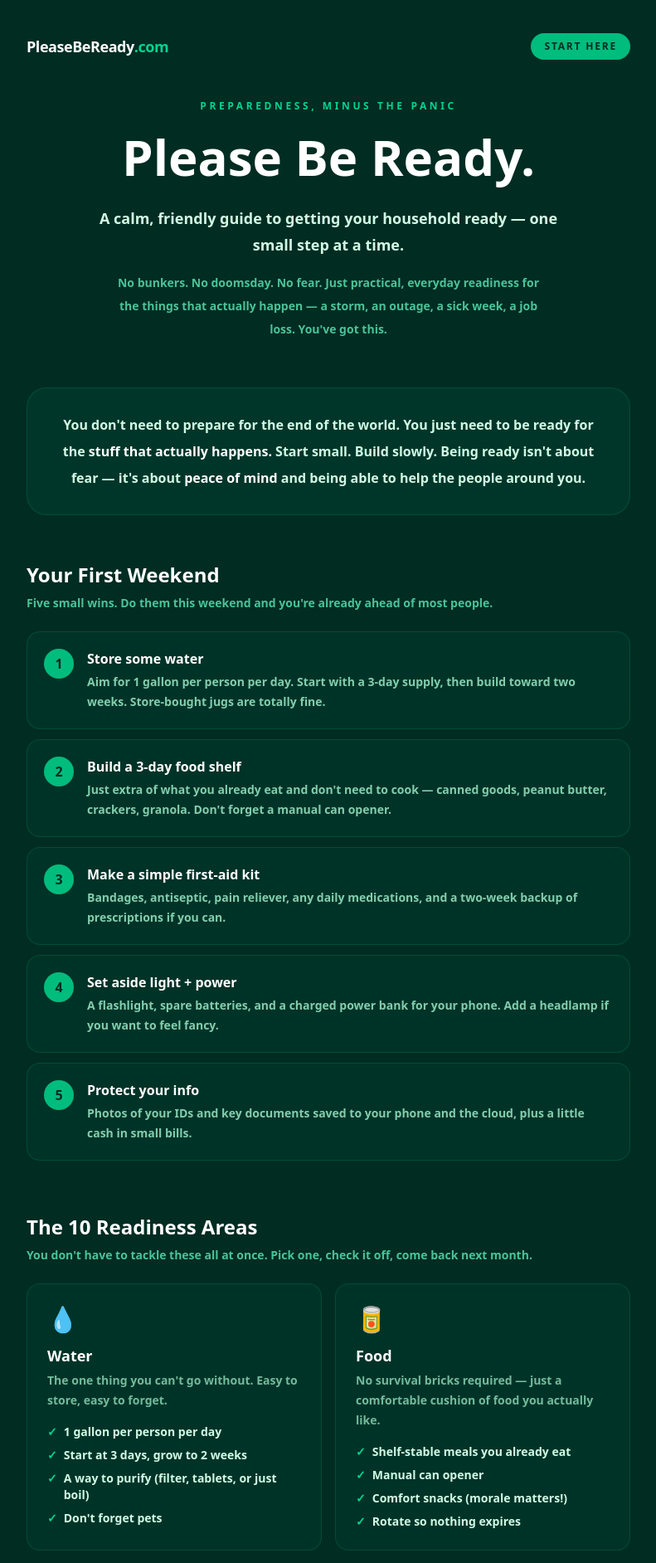
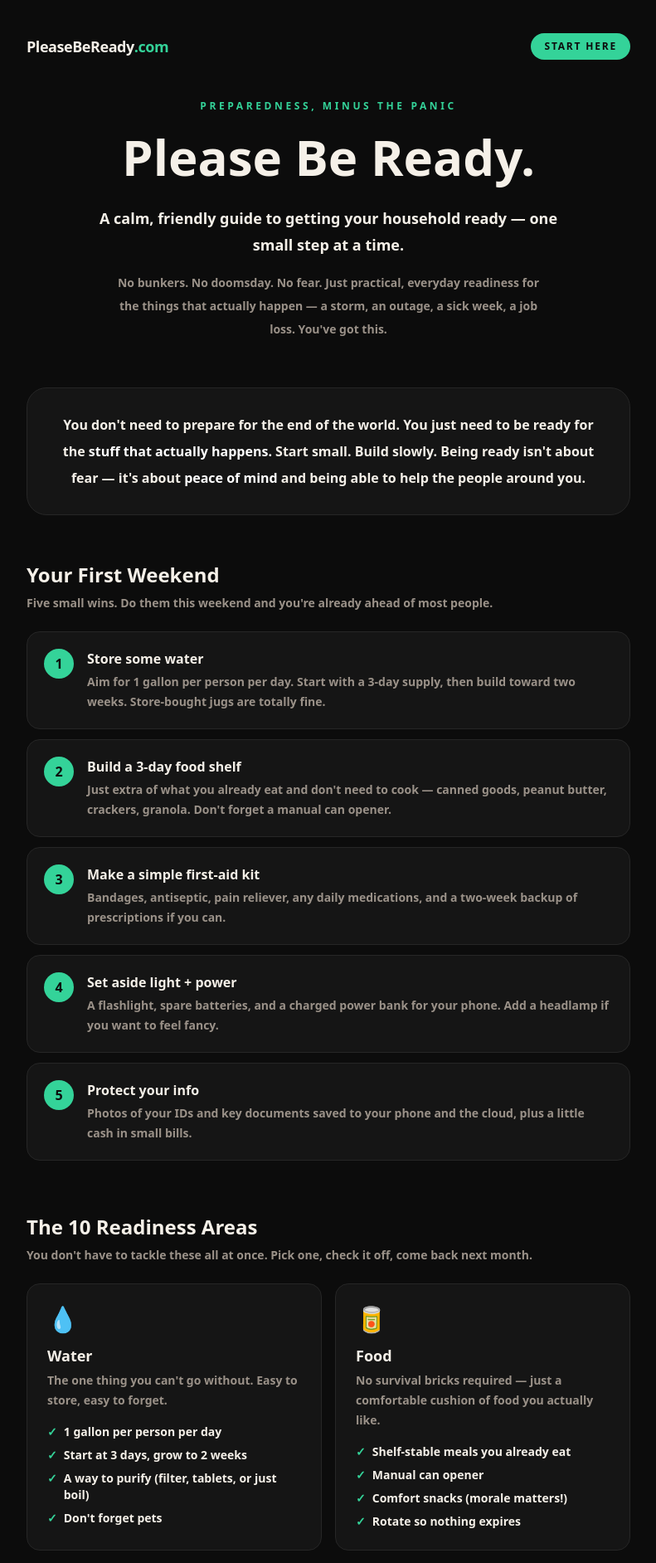
Before and after one commit to djvaughn22/pleasebeready, a Next.js app: page / in a window 1280 px wide. Shown: the top 1884 px of the page at 83% size, without its empty margins (244-1035 px from the left). Built offline with nearby package versions, Linux system fonts and the light colour scheme.

Commit message:
Apply shared flat design system (neutral surfaces + brand accent)

```diff
--- a/app/page.tsx
+++ b/app/page.tsx
@@ -1,3 +1,5 @@
+const A = "#34D399"; // accent
+
 const startHere = [
   { n: "1", title: "Store some water", text: "Aim for 1 gallon per person per day. Start with a 3-day supply, then build toward two weeks. Store-bought jugs are totally fine." },
   { n: "2", title: "Build a 3-day food shelf", text: "Just extra of what you already eat and don't need to cook — canned goods, peanut butter, crackers, granola. Don't forget a manual can opener." },
@@ -34,39 +36,39 @@ const resources = [
 
 export default function PleaseBeReady() {
   return (
-    <main className="min-h-screen bg-emerald-950 text-emerald-50">
+    <main className="min-h-screen bg-[#0C0C0C] text-[#F5F0E8]">
       <div className="mx-auto max-w-3xl px-5 py-10">
 
         {/* Brand bar */}
         <div className="mb-12 flex items-center justify-between">
           <div className="inline-flex items-baseline text-lg font-black tracking-tight">
-            <span className="text-white">PleaseBeReady</span>
-            <span className="text-emerald-400">.com</span>
+            <span className="text-[#F5F0E8]">PleaseBeReady</span>
+            <span style={{ color: A }}>.com</span>
           </div>
-          <a href="#start" className="rounded-full bg-emerald-500 px-4 py-2 text-xs font-black uppercase tracking-[0.15em] text-emerald-950 hover:bg-emerald-400 transition">
+          <a href="#start" style={{ background: A, color: "#0C0C0C" }} className="rounded-full px-4 py-2 text-xs font-black uppercase tracking-[0.15em] hover:opacity-90 transition">
             Start Here
           </a>
         </div>
 
         {/* Hero */}
         <section className="mb-14 text-center">
-          <p className="mb-4 text-xs font-black uppercase tracking-[0.3em] text-emerald-400">
+          <p className="mb-4 text-xs font-black uppercase tracking-[0.3em]" style={{ color: A }}>
             Preparedness, minus the panic
           </p>
-          <h1 className="mb-5 text-4xl font-black leading-tight text-white sm:text-6xl">
+          <h1 className="mb-5 text-4xl font-black leading-tight text-[#F5F0E8] sm:text-6xl">
             Please Be Ready.
           </h1>
-          <p className="mx-auto mb-4 max-w-xl text-lg font-semibold leading-8 text-emerald-100">
+          <p className="mx-auto mb-4 max-w-xl text-lg font-semibold leading-8 text-[#F5F0E8]">
             A calm, friendly guide to getting your household ready — one small step at a time.
           </p>
-          <p className="mx-auto max-w-lg text-sm font-semibold leading-7 text-emerald-300/80">
+          <p className="mx-auto max-w-lg text-sm font-semibold leading-7 text-[#9A9188]">
             No bunkers. No doomsday. No fear. Just practical, everyday readiness for the things that actually happen — a storm, an outage, a sick week, a job loss. You&apos;ve got this.
           </p>
         </section>
 
         {/* Ethos */}
-        <section className="mb-14 rounded-3xl border border-emerald-400/15 bg-emerald-900/30 p-7 text-center">
-          <p className="text-base font-semibold leading-8 text-emerald-100">
+        <section className="mb-14 rounded-3xl border border-[#262626] bg-[#151515] p-7 text-center">
+          <p className="text-base font-semibold leading-8 text-[#F5F0E8]">
             You don&apos;t need to prepare for the end of the world. You just need to be ready for the
             <strong className="text-white"> stuff that actually happens.</strong> Start small. Build slowly.
             Being ready isn&apos;t about fear — it&apos;s about <strong className="text-white">peace of mind</strong> and
@@ -76,15 +78,15 @@ export default function PleaseBeReady() {
 
         {/* Start Here */}
         <section id="start" className="mb-16 scroll-mt-6">
-          <h2 className="mb-2 text-2xl font-black text-white">Your First Weekend</h2>
-          <p className="mb-6 text-sm font-semibold text-emerald-300/80">Five small wins. Do them this weekend and you&apos;re already ahead of most people.</p>
+          <h2 className="mb-2 text-2xl font-black text-[#F5F0E8]">Your First Weekend</h2>
+          <p className="mb-6 text-sm font-semibold text-[#9A9188]">Five small wins. Do them this weekend and you&apos;re already ahead of most people.</p>
           <div className="flex flex-col gap-3">
             {startHere.map((s) => (
-              <div key={s.n} className="flex gap-4 rounded-2xl border border-emerald-400/15 bg-emerald-900/20 p-5">
-                <span className="flex h-9 w-9 shrink-0 items-center justify-center rounded-full bg-emerald-500 text-base font-black text-emerald-950">{s.n}</span>
+              <div key={s.n} className="flex gap-4 rounded-2xl border border-[#262626] bg-[#151515] p-5">
+                <span style={{ background: A, color: "#0C0C0C" }} className="flex h-9 w-9 shrink-0 items-center justify-center rounded-full text-base font-black">{s.n}</span>
                 <div>
-                  <h3 className="text-base font-black text-white">{s.title}</h3>
-                  <p className="mt-1 text-sm font-semibold leading-6 text-emerald-200/80">{s.text}</p>
+                  <h3 className="text-base font-black text-[#F5F0E8]">{s.title}</h3>
+                  <p className="mt-1 text-sm font-semibold leading-6 text-[#9A9188]">{s.text}</p>
                 </div>
               </div>
             ))}
@@ -93,18 +95,18 @@ export default function PleaseBeReady() {
 
         {/* The 10 areas */}
         <section className="mb-16">
-          <h2 className="mb-2 text-2xl font-black text-white">The 10 Readiness Areas</h2>
-          <p className="mb-6 text-sm font-semibold text-emerald-300/80">You don&apos;t have to tackle these all at once. Pick one, check it off, come back next month.</p>
+          <h2 className="mb-2 text-2xl font-black text-[#F5F0E8]">The 10 Readiness Areas</h2>
+          <p className="mb-6 text-sm font-semibold text-[#9A9188]">You don&apos;t have to tackle these all at once. Pick one, check it off, come back next month.</p>
           <div className="grid gap-4 sm:grid-cols-2">
             {areas.map((a) => (
-              <div key={a.title} className="rounded-2xl border border-emerald-400/15 bg-emerald-900/20 p-6">
+              <div key={a.title} className="rounded-2xl border border-[#262626] bg-[#151515] p-6">
                 <div className="mb-3 text-3xl">{a.emoji}</div>
-                <h3 className="text-lg font-black text-white">{a.title}</h3>
-                <p className="mt-1 mb-4 text-sm font-semibold leading-6 text-emerald-200/70">{a.intro}</p>
+                <h3 className="text-lg font-black text-[#F5F0E8]">{a.title}</h3>
+                <p className="mt-1 mb-4 text-sm font-semibold leading-6 text-[#9A9188]">{a.intro}</p>
                 <ul className="flex flex-col gap-2">
                   {a.items.map((it) => (
-                    <li key={it} className="flex gap-2 text-sm font-semibold text-emerald-100">
-                      <span className="text-emerald-400">✓</span>
+                    <li key={it} className="flex gap-2 text-sm font-semibold text-[#F5F0E8]">
+                      <span style={{ color: A }}>✓</span>
                       <span>{it}</span>
                     </li>
                   ))}
@@ -116,29 +118,29 @@ export default function PleaseBeReady() {
 
         {/* Levels */}
         <section className="mb-16">
-          <h2 className="mb-2 text-2xl font-black text-white">Pick Your Level</h2>
-          <p className="mb-6 text-sm font-semibold text-emerald-300/80">Start where you are. Move up only when you&apos;re ready. Every level is a real win.</p>
+          <h2 className="mb-2 text-2xl font-black text-[#F5F0E8]">Pick Your Level</h2>
+          <p className="mb-6 text-sm font-semibold text-[#9A9188]">Start where you are. Move up only when you&apos;re ready. Every level is a real win.</p>
           <div className="grid gap-4 sm:grid-cols-3">
             {levels.map((l) => (
-              <div key={l.title} className="rounded-2xl border border-emerald-400/15 bg-emerald-900/20 p-6">
-                <p className="text-xs font-black uppercase tracking-[0.15em] text-emerald-400">{l.tag}</p>
-                <h3 className="mt-1 text-xl font-black text-white">{l.title}</h3>
-                <p className="mt-2 text-sm font-semibold leading-6 text-emerald-200/70">{l.text}</p>
+              <div key={l.title} className="rounded-2xl border border-[#262626] bg-[#151515] p-6">
+                <p className="text-xs font-black uppercase tracking-[0.15em]" style={{ color: A }}>{l.tag}</p>
+                <h3 className="mt-1 text-xl font-black text-[#F5F0E8]">{l.title}</h3>
+                <p className="mt-2 text-sm font-semibold leading-6 text-[#9A9188]">{l.text}</p>
               </div>
             ))}
           </div>
         </section>
 
         {/* Resources */}
-        <section className="mb-14 rounded-3xl border border-emerald-400/15 bg-emerald-900/20 p-7">
-          <h2 className="mb-2 text-xl font-black text-white">Trusted, Free Resources</h2>
-          <p className="mb-5 text-sm font-semibold text-emerald-300/80">When you want to go deeper, these are the real, official sources.</p>
+        <section className="mb-14 rounded-3xl border border-[#262626] bg-[#151515] p-7">
+          <h2 className="mb-2 text-xl font-black text-[#F5F0E8]">Trusted, Free Resources</h2>
+          <p className="mb-5 text-sm font-semibold text-[#9A9188]">When you want to go deeper, these are the real, official sources.</p>
           <div className="flex flex-col gap-2">
             {resources.map((r) => (
               <a key={r.href} href={r.href} target="_blank" rel="noopener noreferrer"
-                className="flex items-center justify-between rounded-xl border border-emerald-400/10 bg-emerald-950/40 px-5 py-3.5 text-sm font-black text-emerald-100 hover:border-emerald-400/30 hover:text-white transition">
+                className="flex items-center justify-between rounded-xl border border-[#262626] bg-[#1C1C1C] px-5 py-3.5 text-sm font-black text-[#F5F0E8] hover:border-[#3a3a3a] transition">
                 <span>{r.label}</span>
-                <span className="text-emerald-500">→</span>
+                <span style={{ color: A }}>→</span>
               </a>
             ))}
           </div>
@@ -146,24 +148,24 @@ export default function PleaseBeReady() {
 
         {/* Closing */}
         <section className="mb-12 text-center">
-          <p className="mx-auto max-w-lg text-lg font-black leading-8 text-white">
+          <p className="mx-auto max-w-lg text-lg font-black leading-8 text-[#F5F0E8]">
             Being ready is a gift you give your family — and your neighbors.
           </p>
-          <p className="mx-auto mt-3 max-w-md text-sm font-semibold text-emerald-300/80">
+          <p className="mx-auto mt-3 max-w-md text-sm font-semibold text-[#9A9188]">
             Start with one thing today. That&apos;s all it takes to begin.
           </p>
         </section>
 
         {/* Disclaimer + footer */}
-        <footer className="border-t border-emerald-400/10 pt-8 text-center">
-          <p className="mx-auto mb-5 max-w-xl text-xs font-semibold leading-6 text-emerald-400/50">
+        <footer className="border-t border-[#262626] pt-8 text-center">
+          <p className="mx-auto mb-5 max-w-xl text-xs font-semibold leading-6 text-[#9A9188]">
             PleaseBeReady.com shares general preparedness information to help you get started. It is not
             professional, medical, or emergency advice. In any real emergency, call your local emergency
             number and follow official guidance from authorities like Ready.gov and the Red Cross.
           </p>
           <p className="text-sm font-black tracking-tight">
-            <span className="text-emerald-200">PleaseBeReady</span>
-            <span className="text-emerald-400">.com</span>
+            <span className="text-[#F5F0E8]">PleaseBeReady</span>
+            <span style={{ color: A }}>.com</span>
           </p>
         </footer>
 
```
